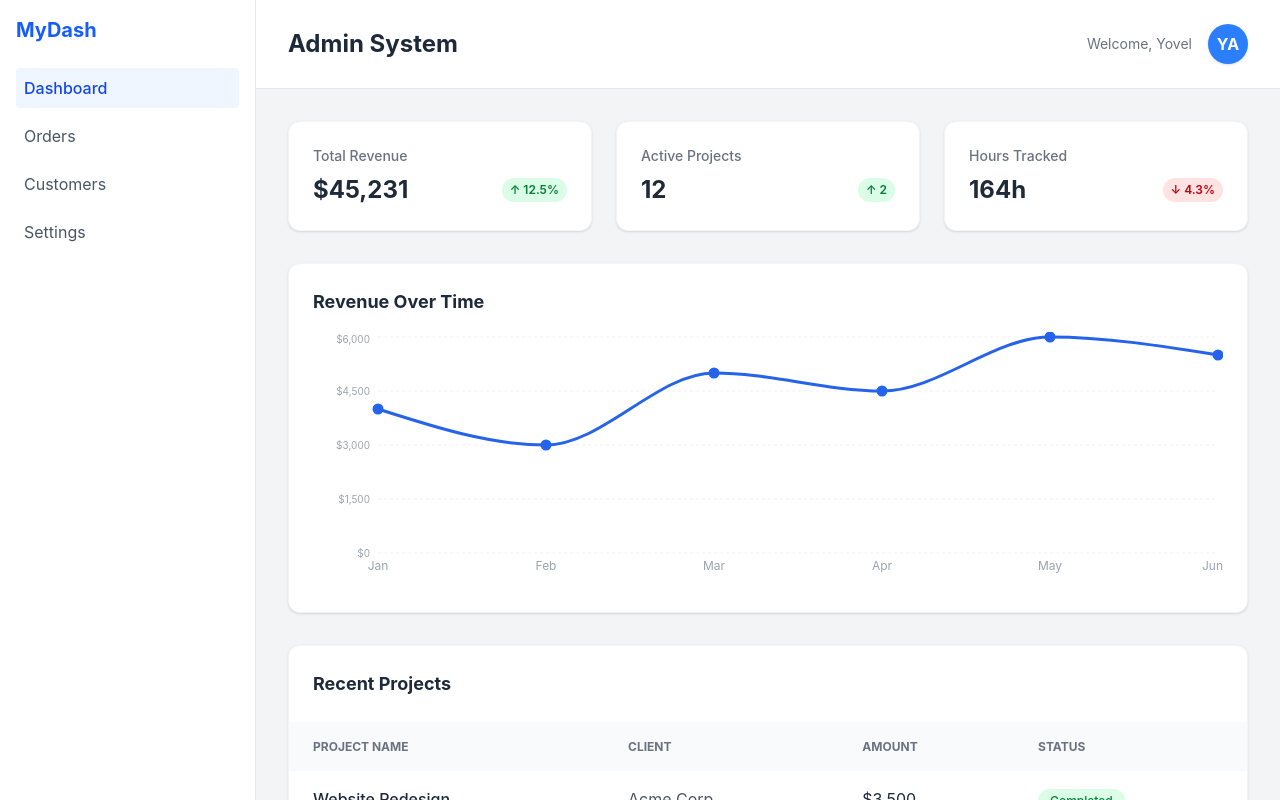
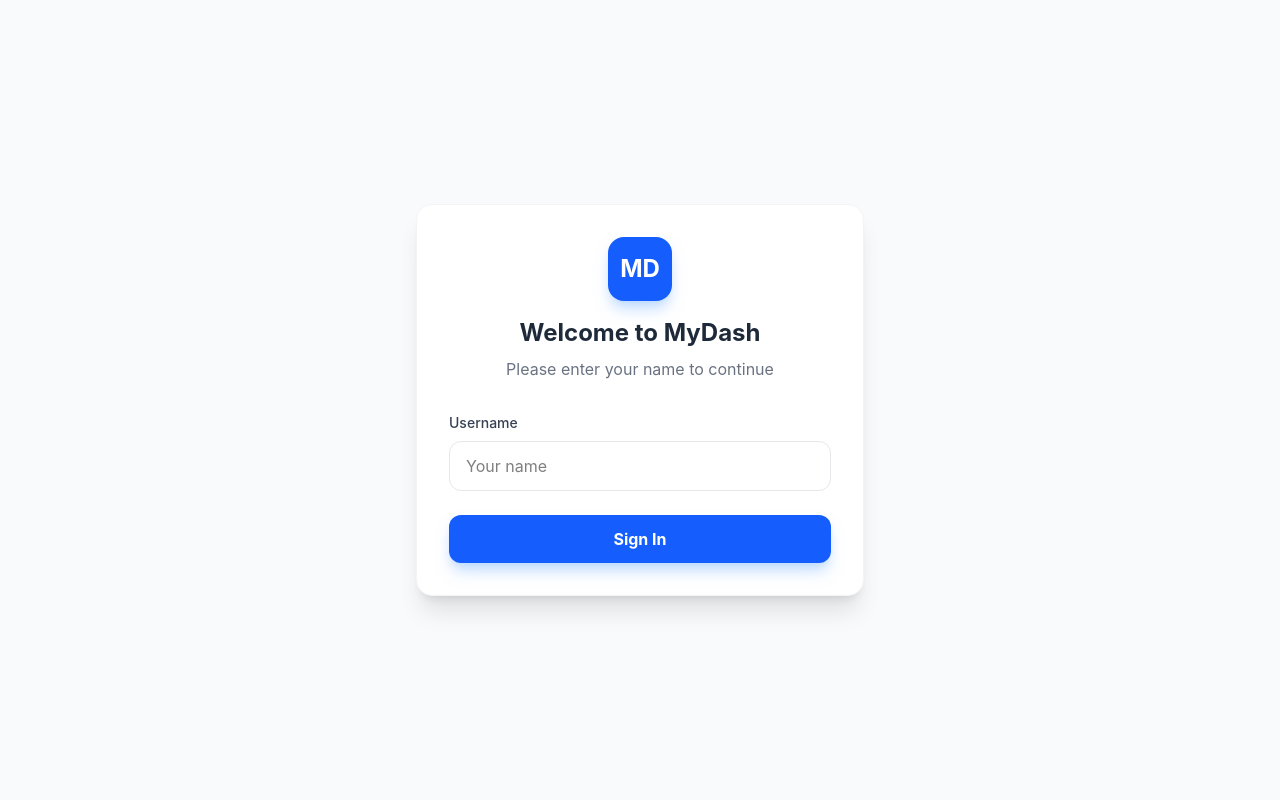
Before and after one commit to Yovel-sys/modern-admin-dashboard, a React (Vite) app: page / in a window 1280 px wide. Built offline with nearby package versions, Linux system fonts and the light colour scheme.

Commit message:
login page added

```diff
--- a/src/App.jsx
+++ b/src/App.jsx
@@ -7,9 +7,24 @@ import Orders from "./pages/Orders";
 import Customers from "./pages/Customers";
 import {Toaster} from "react-hot-toast";
 import Settings from "./pages/Settings";
+import {useApp} from "./context/AppContext";
+import Login from "./pages/Login";
 
 function App() {
+  const {isAuthenticated} = useApp();
   const [isMobileMenuOpen, setIsMobileMenuOpen] = useState(false);
+
+  // אם המשתמש לא מחובר - תציג רק את דף ההתחברות
+  if (!isAuthenticated) {
+    return (
+      <>
+        <Toaster position="top-center" />
+        <Login />
+      </>
+    );
+  }
+
+  // אם הוא מחובר - תציג את כל האפליקציה כרגיל
 
   return (
     <Router>
--- a/src/context/AppContext.jsx
+++ b/src/context/AppContext.jsx
@@ -3,16 +3,30 @@ import {createContext, useState, useContext} from "react";
 const AppContext = createContext();
 
 export function AppProvider({children}) {
-  const [appSettings, setAppSettings] = useState({
-    userName: "Yovel",
-    emailNotifications: true,
-    currency: "USD", // ברירת מחדל
-  });
-
   const rates = {
     USD: 1,
     ILS: 3.1,
     EUR: 0.9,
+  };
+
+  const [isAuthenticated, setIsAuthenticated] = useState(false); // ברירת מחדל: לא מחובר
+  const [appSettings, setAppSettings] = useState({
+    userName: "",
+    emailNotifications: true,
+    currency: "USD",
+  });
+
+  const login = (name) => {
+    setAppSettings((prev) => ({...prev, userName: name}));
+    setIsAuthenticated(true);
+  };
+
+  const logout = () => {
+    setIsAuthenticated(false);
+  };
+
+  const updateSettings = (newSettings) => {
+    setAppSettings((prev) => ({...prev, ...newSettings}));
   };
 
   const formatValue = (value, currency) => {
@@ -21,17 +35,21 @@ export function AppProvider({children}) {
     return `${symbol}${converted.toLocaleString(undefined, {minimumFractionDigits: 0, maximumFractionDigits: 0})}`;
   };
 
-  const updateSettings = (newSettings) => {
-    setAppSettings((prev) => ({...prev, ...newSettings}));
-  };
-
   return (
-    <AppContext.Provider value={{appSettings, updateSettings, formatValue}}>
+    <AppContext.Provider
+      value={{
+        isAuthenticated,
+        login,
+        logout,
+        appSettings,
+        updateSettings,
+        formatValue,
+      }}
+    >
       {children}
     </AppContext.Provider>
   );
 }
-
 // eslint-disable-next-line react-refresh/only-export-components
 export const useApp = () => {
   const context = useContext(AppContext);
--- /dev/null
+++ b/src/pages/Login.jsx
@@ -0,0 +1,60 @@
+import {useState} from "react";
+import {useApp} from "../context/AppContext";
+import toast from "react-hot-toast";
+
+function Login() {
+  const [nameInput, setNameInput] = useState("");
+  const {login} = useApp();
+
+  const handleLogin = (e) => {
+    e.preventDefault();
+    if (nameInput.trim().length < 2) {
+      toast.error("Please enter a valid name");
+      return;
+    }
+    login(nameInput);
+    toast.success(`Welcome back, ${nameInput}!`);
+  };
+
+  return (
+    <div className="min-h-screen bg-slate-50 flex items-center justify-center p-4">
+      <div className="max-w-md w-full bg-white rounded-2xl shadow-xl p-8 border border-gray-100">
+        <div className="text-center mb-8">
+          <div className="w-16 h-16 bg-blue-600 rounded-2xl flex items-center justify-center text-white text-2xl font-bold mx-auto mb-4 shadow-lg shadow-blue-200">
+            MD
+          </div>
+          <h1 className="text-2xl font-bold text-gray-800">
+            Welcome to MyDash
+          </h1>
+          <p className="text-gray-500 mt-2">
+            Please enter your name to continue
+          </p>
+        </div>
+
+        <form onSubmit={handleLogin} className="space-y-6">
+          <div>
+            <label className="block text-sm font-medium text-gray-700 mb-2">
+              Username
+            </label>
+            <input
+              type="text"
+              value={nameInput}
+              onChange={(e) => setNameInput(e.target.value)}
+              className="w-full px-4 py-3 rounded-xl border border-gray-200 focus:ring-2 focus:ring-blue-500 focus:border-transparent outline-none transition-all"
+              placeholder="Your name"
+            />
+          </div>
+
+          <button
+            type="submit"
+            className="w-full bg-blue-600 hover:bg-blue-700 text-white font-bold py-3 rounded-xl shadow-lg shadow-blue-200 transition-all active:scale-[0.98]"
+          >
+            Sign In
+          </button>
+        </form>
+      </div>
+    </div>
+  );
+}
+
+export default Login;
```
